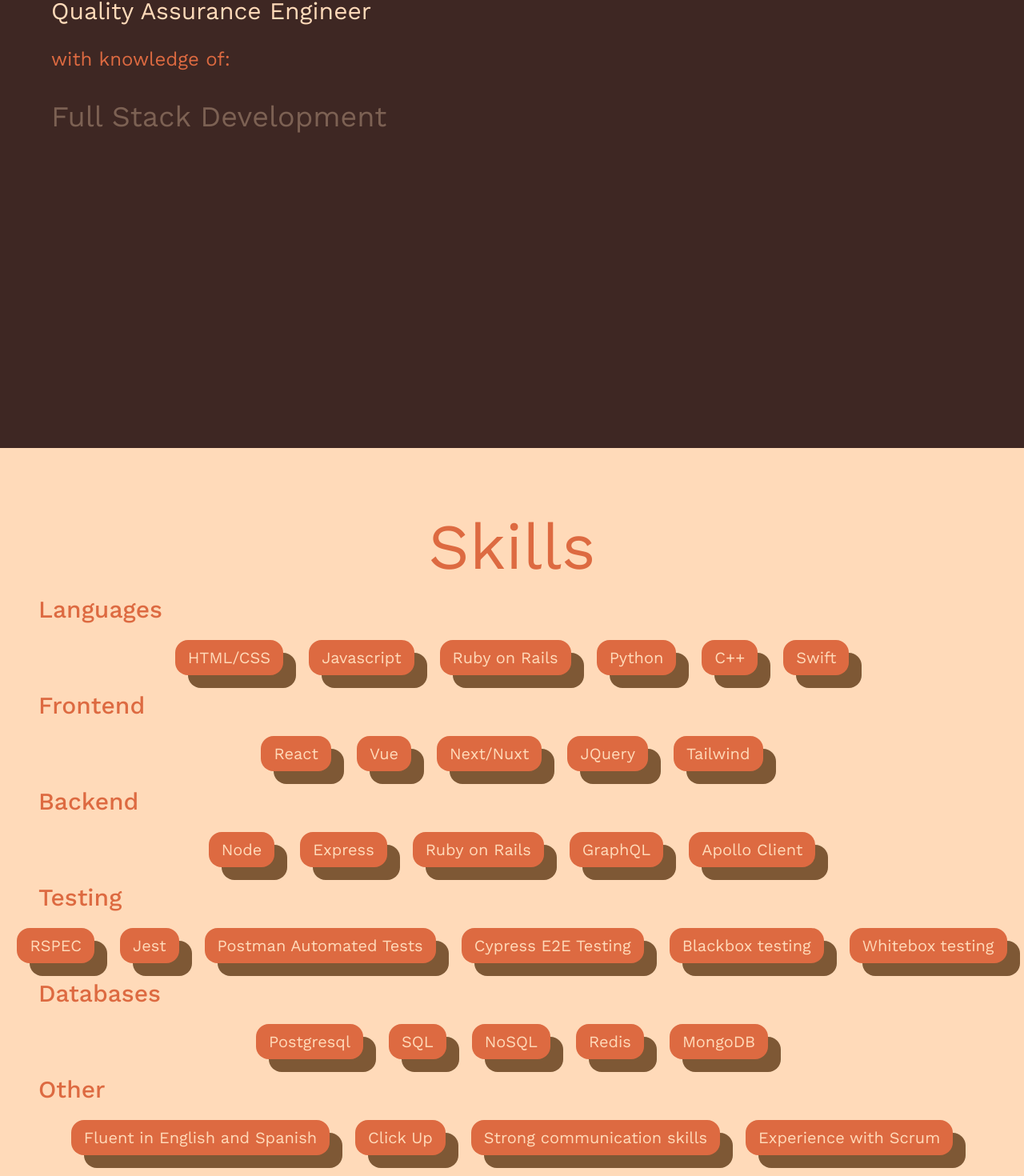
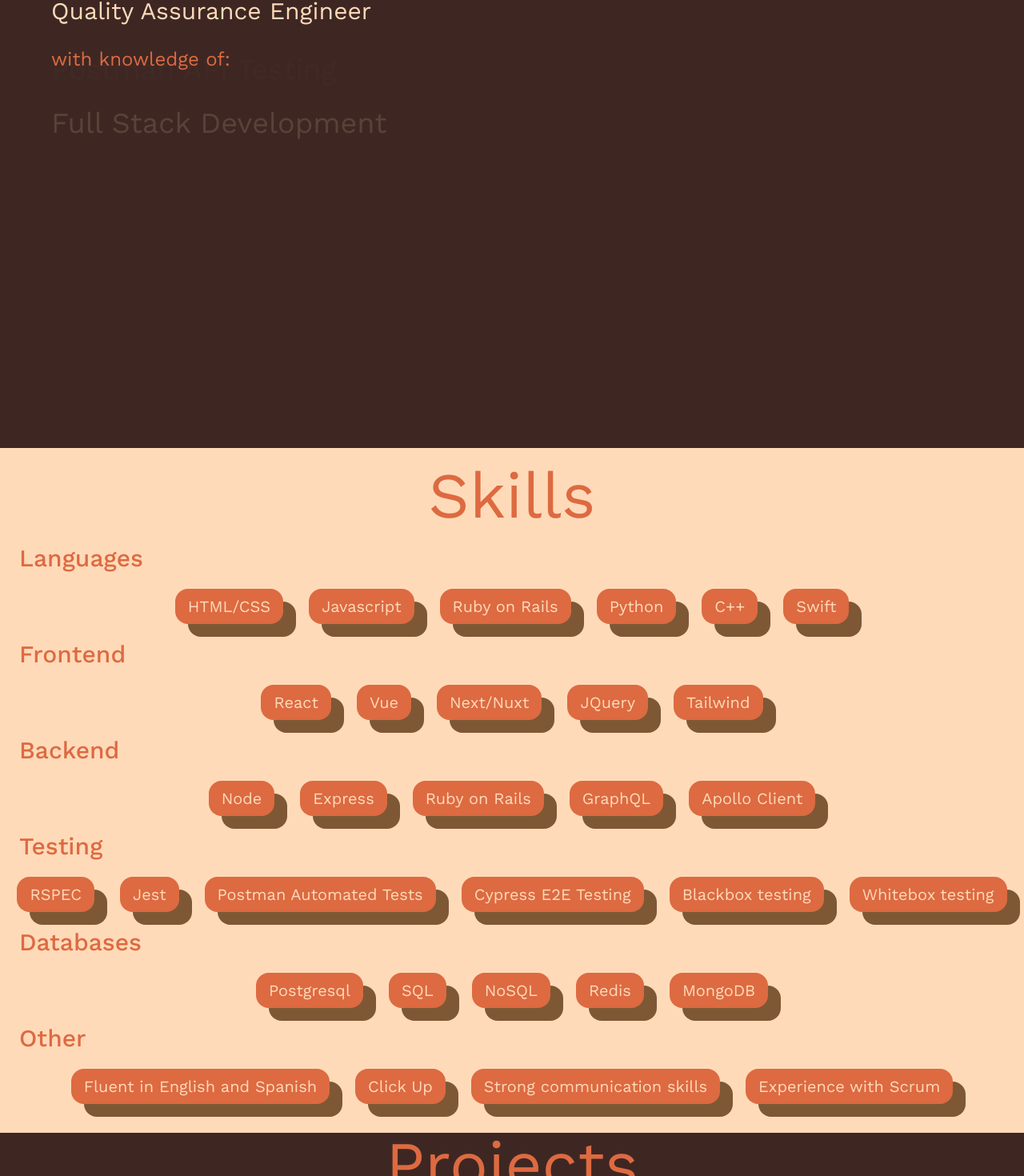
Before and after one commit to lauraantunez024/themeforest-mamey-template, a Next.js app: page / in a window 1280 px wide. Shown: the part 380-1850 px from the top of the page at 80% size. Built offline with nearby package versions, Linux system fonts and the light colour scheme.

Commit message:
centered skill blocks on mobile devices

```diff
--- a/src/app/components/SkillBlock.jsx
+++ b/src/app/components/SkillBlock.jsx
@@ -1,8 +1,8 @@
 export default function SkillBlock({ type, skillSet }) {
   return (
 
-      <div class=''>
-        <h1 class='text-3xl flex flex-col text-left font-medium pl-12' id='skill-type'> {type} </h1>
+      <div class='w-full items-center'>
+        <h1 class='text-3xl text-left pl-6 font-medium self-start' id='skill-type'> {type} </h1>
         <div class='flex flex-row justify-center skill-card'>
           {skillSet.map((skill, index) => (
             <div class="secondary-background skill-shape my-5 mx-4 animation">
--- a/src/app/globals.css
+++ b/src/app/globals.css
@@ -72,7 +72,7 @@
 }
 
 .logo {
-  left: 90%;
+  left: 70%;
 }
 
 @media header {
@@ -144,7 +144,7 @@
 }
 .aboutme-content {
   scroll-snap-align: start;
-  max-width: 90vw;
+  /* max-width: 90vw; */
   margin: 2% 2%;
   display: inline;
   flex-direction: column;
@@ -193,7 +193,7 @@
 
 .title {
   font-size: 4em;
-  margin-top: 4rem;
+  margin-top: clamp(2, 1rem + 5vw, 4rem);
   font-size: clamp(4rem, 1rem + 5vw, 6rem);
 }
 
@@ -272,7 +272,7 @@
   }
   .skill-card {
     flex-direction: column;
-    max-width: 90vw;
+    min-width: 90vw;
   }
 }
 
--- a/src/app/page.js
+++ b/src/app/page.js
@@ -35,7 +35,7 @@
       {/* second page - Skills section */}
       <section class="accent-background scrollable" id='skills'>
         <h1 class="text-center title">Skills</h1>
-        <div class="flex flex-col ">
+        <div class="flex flex-col items-center">
           {skills.map((skillData, index) => (
             <SkillBlock
               key={index}
@@ -62,9 +62,10 @@
           ))}
         </div>
       </section>
+      {/* 4th section - about me section */}
       <section class="accent-background" id='about'>
         <h1 class="text-center title">About</h1>
-      <div class="flex flex-row about-section items-center">
+      <div class="flex flex-row about-section items-evenly">
         <div class=" author-image ">
 
         <Image
@@ -78,13 +79,13 @@
 
         </div>
         <div class="w-full aboutme-content">
-          <h1 class="text-center text-3xl">
+          <h1 class="text-center primary text-3xl">
             {" "}
             {aboutMe.bigText}
 
           </h1>
           <br/>
-          <p class="text-xl text-center">
+          <p class="text-xl primary text-center">
             {" "}
             {aboutMe.smallText}
            {" "}
```
